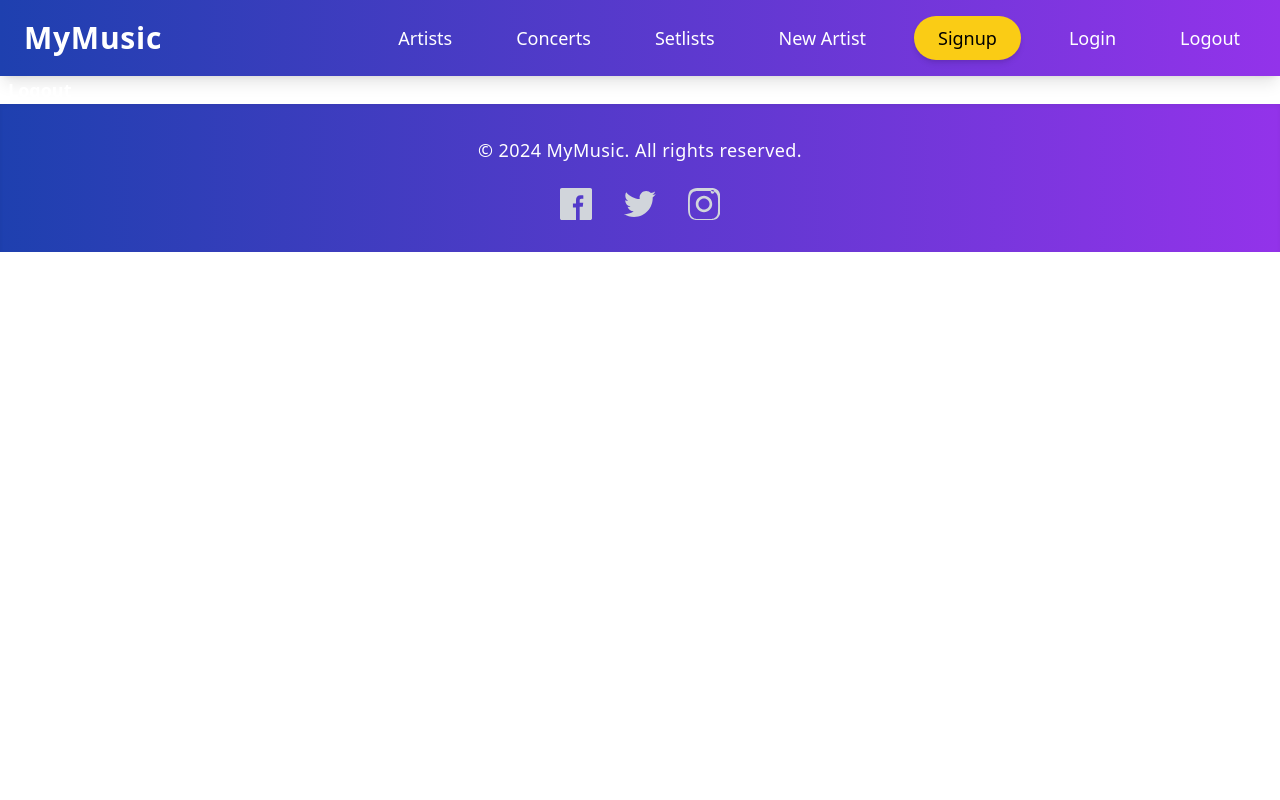
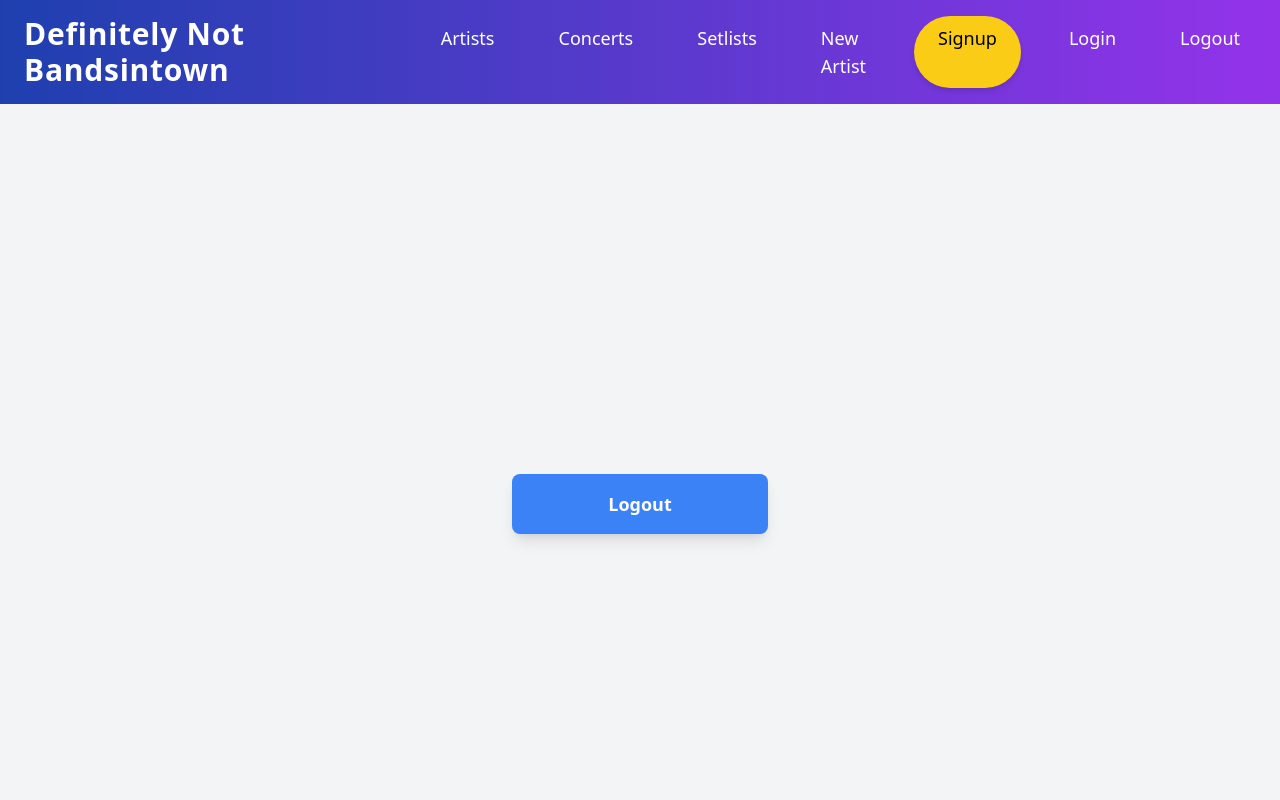
Before and after one commit to collinplank/NotBandsInTown-Frontend, a React (Vite) app: page /logout in a window 1280 px wide. Shown: the top 800 px of the page. Built offline with nearby package versions, Linux system fonts and the light colour scheme.

Commit message:
Tailwind Changes

```diff
--- a/src/Footer.jsx
+++ b/src/Footer.jsx
@@ -2,7 +2,9 @@ export function Footer() {
   return (
     <footer className="bg-gradient-to-r from-blue-800 to-purple-600 text-white py-8 shadow-inner">
       <div className="container mx-auto text-center">
-        <p className="text-base md:text-lg font-medium tracking-wide">&copy; 2024 MyMusic. All rights reserved.</p>
+        <p className="text-base md:text-lg font-medium tracking-wide">
+          &copy; 2025 Definitely Not Bandsintown. All rights reserved.
+        </p>
         <div className="flex justify-center space-x-8 mt-6">
           <a
             href="https://facebook.com"
--- a/src/Header.jsx
+++ b/src/Header.jsx
@@ -6,7 +6,7 @@ export function Header() {
       <nav className="flex justify-between items-center px-6 py-4">
         <div className="text-3xl font-extrabold tracking-wide">
           <Link to="/" className="hover:text-yellow-400 transition duration-300">
-            MyMusic
+            Definitely Not Bandsintown
           </Link>
         </div>
         <div className="hidden md:flex space-x-8">
--- a/src/LogoutLink.jsx
+++ b/src/LogoutLink.jsx
@@ -11,12 +11,14 @@ export function LogoutLink() {
   };
 
   return (
+    <div className="flex items-center justify-center min-h-screen bg-gray-100">
       <a
         href="#"
-      className="nav-link text-lg font-semibold text-white hover:text-yellow-400 focus:outline-none focus:ring-2 focus:ring-yellow-400 p-2 rounded-md transition duration-200 ease-in-out"
+        className="w-64 text-center py-4 px-8 text-lg font-semibold text-white bg-blue-500 hover:bg-blue-600 focus:outline-none focus:ring-4 focus:ring-blue-300 rounded-lg shadow-lg transition duration-200 ease-in-out cursor-pointer"
         onClick={handleClick}
       >
         Logout
       </a>
+    </div>
   );
 }
```
Lines whose indentation alone changed are shown as unchanged.
